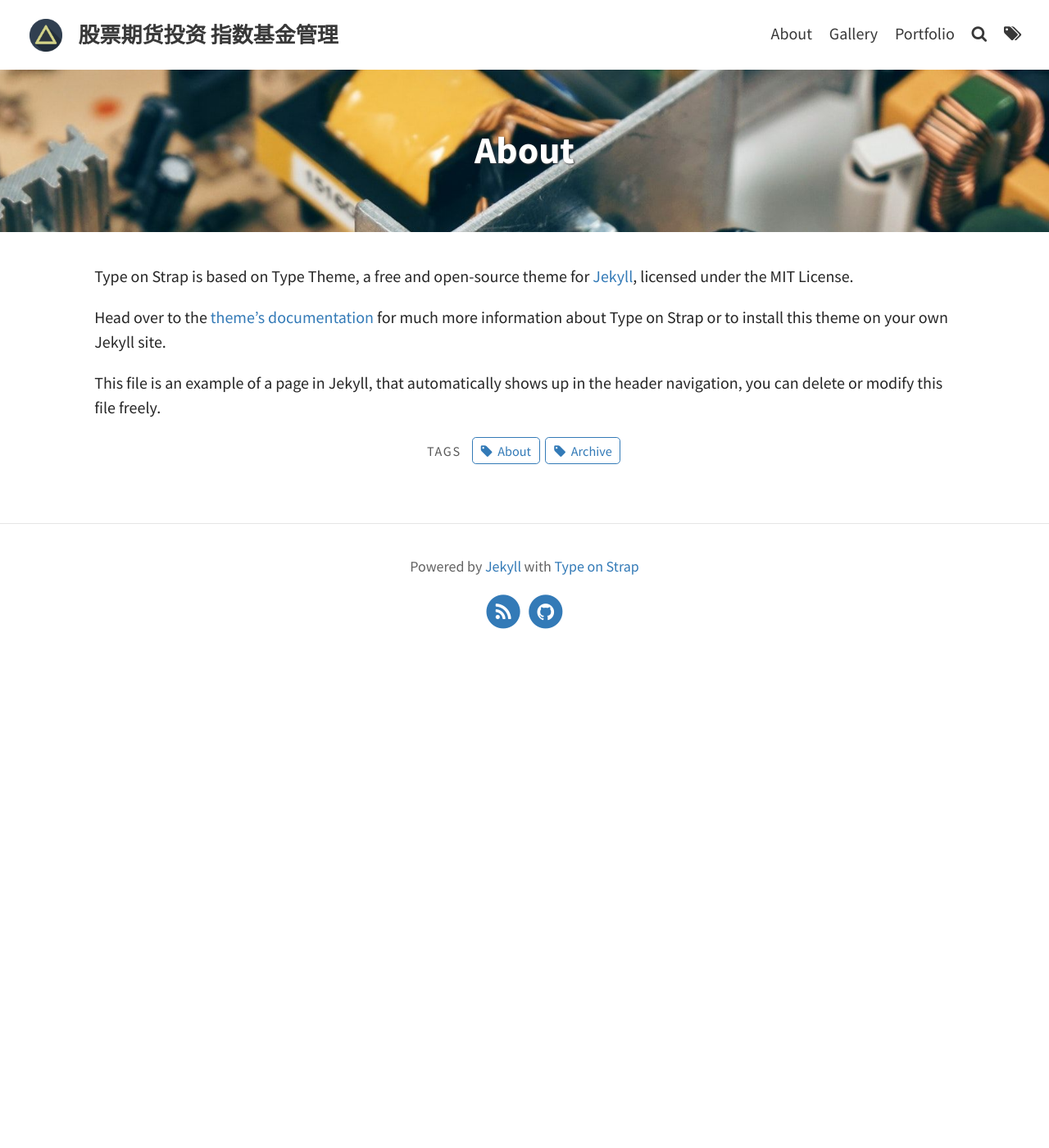
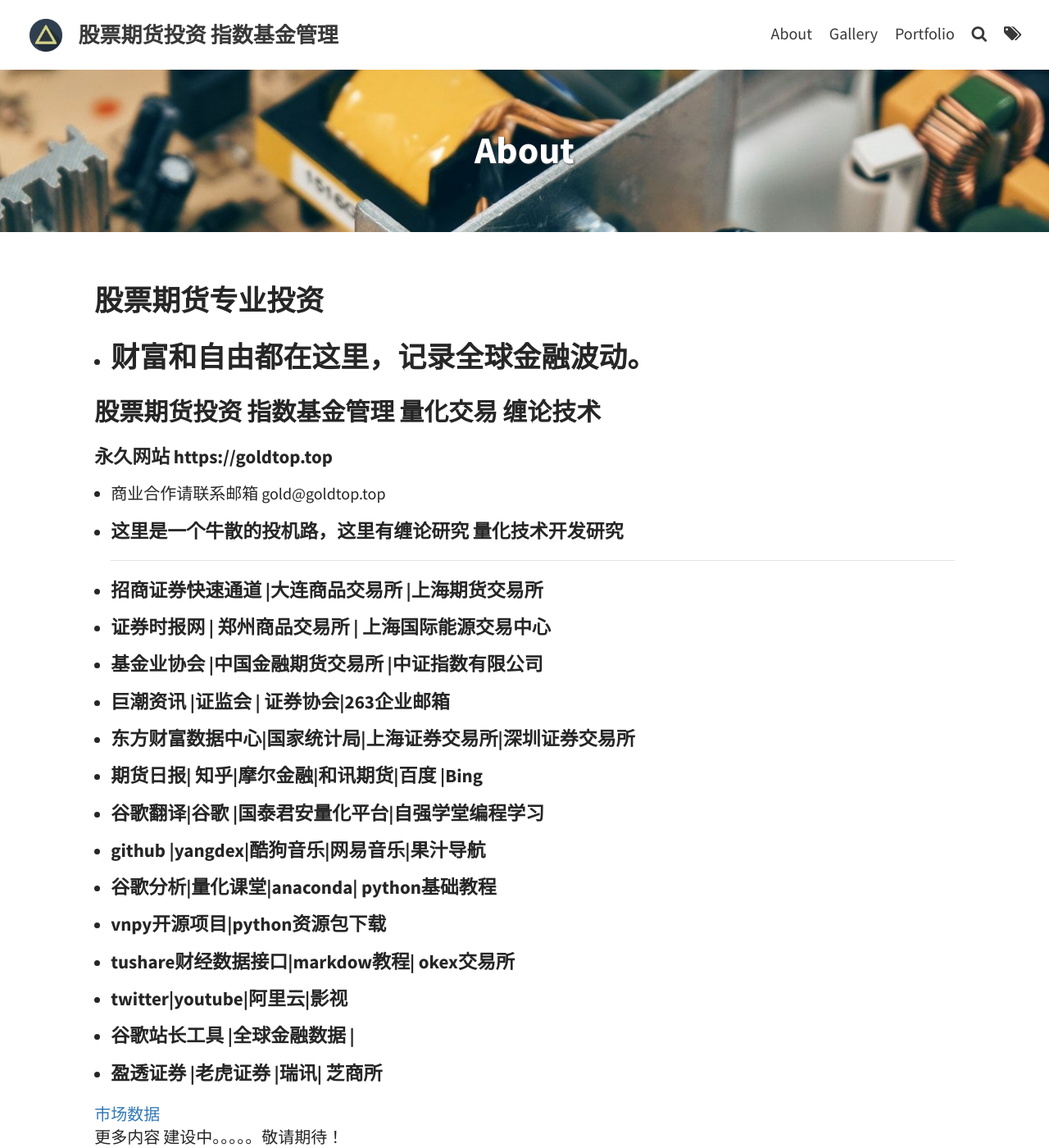
Before and after one commit to pp88top/stock.github.io, a Jekyll site: the page built from pages/about.md, in a window 1280 px wide and 1400 px high. Shown: the whole window at 82% size. Built offline with Jekyll 4.4.1, drawn with Linux system fonts in a browser that asks for light colours; a script that is not in the unit is left out.

Commit message:
Update about.md

```diff
--- a/pages/about.md
+++ b/pages/about.md
@@ -6,8 +6,173 @@ feature-img: "assets/img/pexels/circuit.jpeg"
 tags: [About, Archive]
 ---
 
-Type on Strap is based on Type Theme, a free and open-source theme for [Jekyll](http://jekyllrb.com/), licensed under the MIT License.
+## 股票期货专业投资
+* ## 财富和自由都在这里，记录全球金融波动。
 
-Head over to the [theme's documentation](https://github.io/sylhare/Type-on-Strap) for much more information about Type on Strap or to install this theme on your own Jekyll site.
+### 股票期货投资  指数基金管理   量化交易  缠论技术
+#### 永久网站 [https://goldtop.top](https://goldtop.top)
 
-This file is an example of a page in Jekyll, that automatically shows up in the header navigation, you can delete or modify this file freely.
+* 商业合作请联系邮箱 gold@goldtop.top
+
+
+* #### 这里是一个牛散的投机路，这里有缠论研究 量化技术开发研究
+****
+* #### [招商证券快速通道](https://xtrade.newone.com.cn/ssologin?t=jykstd) |[大连商品交易所](http://www.dce.com.cn/)  |[上海期货交易所](http://www.shfe.com.cn/)
+* #### [证券时报网](http://www.stcn.com)   | [郑州商品交易所](http://www.czce.com.cn/)  | [上海国际能源交易中心](http://www.ine.cn/)
+* #### [基金业协会](http://www.amac.org.cn/) |[中国金融期货交易所](http://www.cffex.com.cn/)  |[中证指数有限公司](http://www.csindex.com.cn/)
+* #### [巨潮资讯](http://www.cninfo.com.cn) |[证监会](http://www.csrc.gov.cn/) | [证券协会](https://www.sac.net.cn/)|[263企业邮箱](http://mail.263.net/)
+* #### [东方财富数据中心](http://data.eastmoney.com/center/)|[国家统计局](http://www.stats.gov.cn/)|[上海证券交易所](http://www.sse.com.cn/)|[深圳证券交易所](http://www.szse.cn/)
+* ####  [期货日报](http://www.qhrb.com.cn/)| [知乎](https://www.zhihu.com/people/pp88.top/activities)|[摩尔金融](https://www.moer.cn/)|[和讯期货](http://futures.hexun.com/)|[百度](https://baidu.com)  |[Bing](https://cn.bing.com/)
+* ####  [谷歌翻译](https://translate.google.cn/)|[谷歌](https://google.com) |[国泰君安量化平台](https://quant.gtja.com/)|[自强学堂编程学习](https://code.ziqiangxuetang.com/)
+* #### [github](https://github.com)   |[yangdex](https://connect.yandex.ru/portal/services/webmaster/resources/pp88.top)|[酷狗音乐](https://www.kugou.com/yy/html/rank.html)|[网易音乐](https://music.163.com/#/discover/toplist?id=2250011882)|[果汁导航](http://guozhivip.com/nav/)
+* #### [谷歌分析](https://analytics.google.com/analytics/academy/)|[量化课堂](https://www.joinquant.com/study?f=home&m=memu)|[anaconda](https://www.anaconda.com/)| [python基础教程](https://www.runoob.com/python/python-tutorial.html)
+* #### [vnpy开源项目](https://github.com/wdgwz/vnpy)|[python资源包下载](https://www.lfd.uci.edu/~gohlke/pythonlibs/#lxml)
+* #### [tushare财经数据接口](http://www.waditu.cn/classifying.html#id10)|[markdow教程](https://www.runoob.com/markdown/md-tutorial.html)| [okex交易所](https://www.okex.me/)
+* #### [twitter](https://twitter.com/home)|[youtube](https://www.youtube.com)|[阿里云](https://www.aliyun.com/)|[影视](http://www.5nj.com)
+* #### [谷歌站长工具](https://search.google.com/search-console) |[全球金融数据](https://cn.tradingview.com) |
+* #### [盈透证券](https://www.interactivebrokers.com) |[老虎证券](https://www.itiger.com/) |[瑞讯](https://swissquote.com)| [芝商所](https://www.cmegroup.com/)
+
+
+
+<!-- TradingView Widget BEGIN -->
+<div class="tradingview-widget-container">
+  <div class="tradingview-widget-container__widget"></div>
+  <div class="tradingview-widget-copyright"><a href="https://cn.tradingview.com" rel="noopener" target="_blank"><span class="blue-text">市场数据</span></a></div>
+  <script type="text/javascript" src="https://s3.tradingview.com/external-embedding/embed-widget-market-overview.js" async>
+  {
+  "colorTheme": "light",
+  "dateRange": "12m",
+  "showChart": true,
+  "locale": "zh_CN",
+  "largeChartUrl": "",
+  "isTransparent": false,
+  "width": "400",
+  "height": "660",
+  "plotLineColorGrowing": "rgba(33, 150, 243, 1)",
+  "plotLineColorFalling": "rgba(33, 150, 243, 1)",
+  "gridLineColor": "rgba(233, 233, 234, 1)",
+  "scaleFontColor": "rgba(120, 123, 134, 1)",
+  "belowLineFillColorGrowing": "rgba(33, 150, 243, 0.12)",
+  "belowLineFillColorFalling": "rgba(33, 150, 243, 0.12)",
+  "symbolActiveColor": "rgba(33, 150, 243, 0.12)",
+  "tabs": [
+    {
+      "title": "指数",
+      "symbols": [
+        {
+          "s": "OANDA:SPX500USD",
+          "d": "S&P 500"
+        },
+        {
+          "s": "OANDA:NAS100USD",
+          "d": "Nasdaq 100"
+        },
+        {
+          "s": "FOREXCOM:DJI",
+          "d": "Dow 30"
+        },
+        {
+          "s": "INDEX:NKY",
+          "d": "Nikkei 225"
+        },
+        {
+          "s": "INDEX:DEU30",
+          "d": "DAX Index"
+        },
+        {
+          "s": "OANDA:UK100GBP",
+          "d": "FTSE 100"
+        }
+      ],
+      "originalTitle": "Indices"
+    },
+    {
+      "title": "商品",
+      "symbols": [
+        {
+          "s": "CME_MINI:ES1!",
+          "d": "E-Mini S&P"
+        },
+        {
+          "s": "CME:6E1!",
+          "d": "Euro"
+        },
+        {
+          "s": "COMEX:GC1!",
+          "d": "Gold"
+        },
+        {
+          "s": "NYMEX:CL1!",
+          "d": "Crude Oil"
+        },
+        {
+          "s": "NYMEX:NG1!",
+          "d": "Natural Gas"
+        },
+        {
+          "s": "CBOT:ZC1!",
+          "d": "Corn"
+        }
+      ],
+      "originalTitle": "Commodities"
+    },
+    {
+      "title": "债券",
+      "symbols": [
+        {
+          "s": "CME:GE1!",
+          "d": "Eurodollar"
+        },
+        {
+          "s": "CBOT:ZB1!",
+          "d": "T-Bond"
+        },
+        {
+          "s": "CBOT:UB1!",
+          "d": "Ultra T-Bond"
+        },
+        {
+          "s": "EUREX:FGBL1!",
+          "d": "Euro Bund"
+        },
+        {
+          "s": "EUREX:FBTP1!",
+          "d": "Euro BTP"
+        },
+        {
+          "s": "EUREX:FGBM1!",
+          "d": "Euro BOBL"
+        }
+      ],
+      "originalTitle": "Bonds"
+    },
+    {
+      "title": "外汇",
+      "symbols": [
+        {
+          "s": "FX:EURUSD"
+        },
+        {
+          "s": "FX:GBPUSD"
+        },
+        {
+          "s": "FX:USDJPY"
+        },
+        {
+          "s": "FX:USDCHF"
+        },
+        {
+          "s": "FX:AUDUSD"
+        },
+        {
+          "s": "FX:USDCAD"
+        }
+      ],
+      "originalTitle": "Forex"
+    }
+  ]
+}
+  </script>
+</div>
+<!-- TradingView Widget END -->
+更多内容 建设中。。。。。敬请期待！
```
